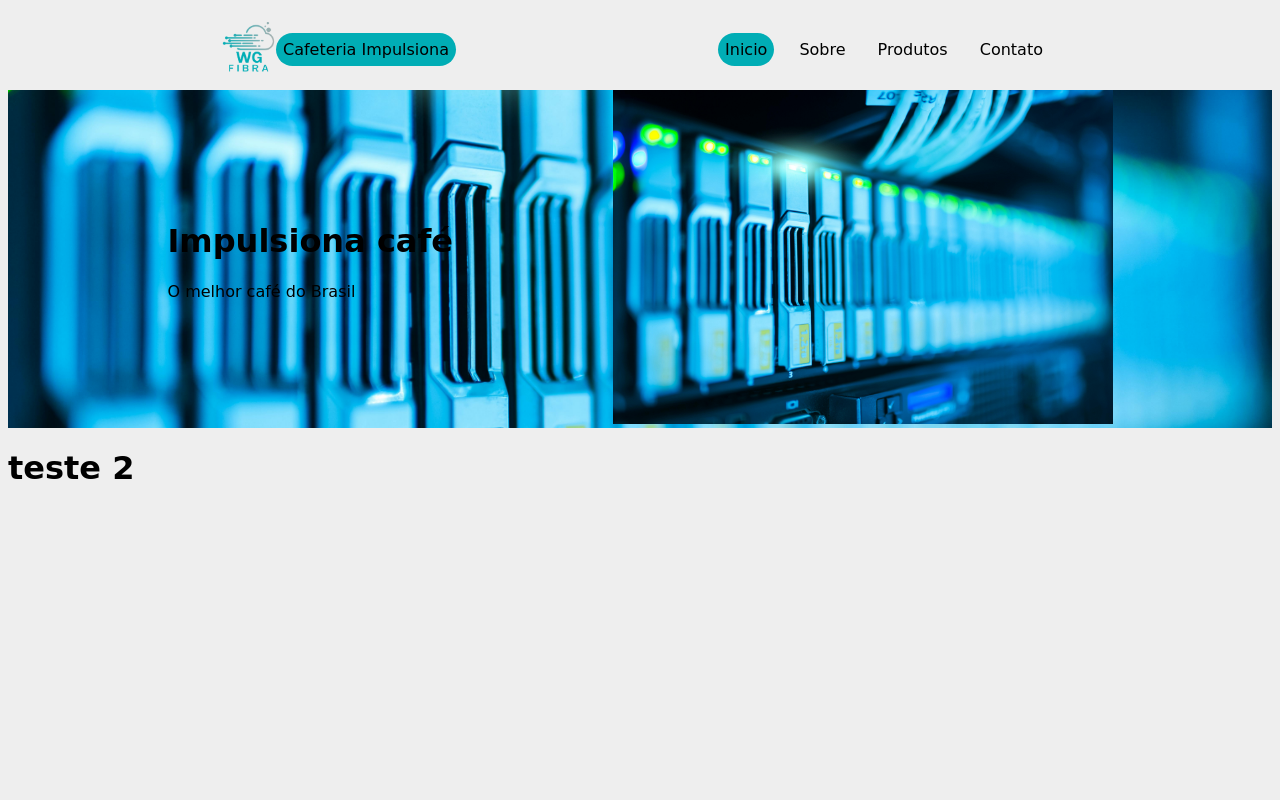
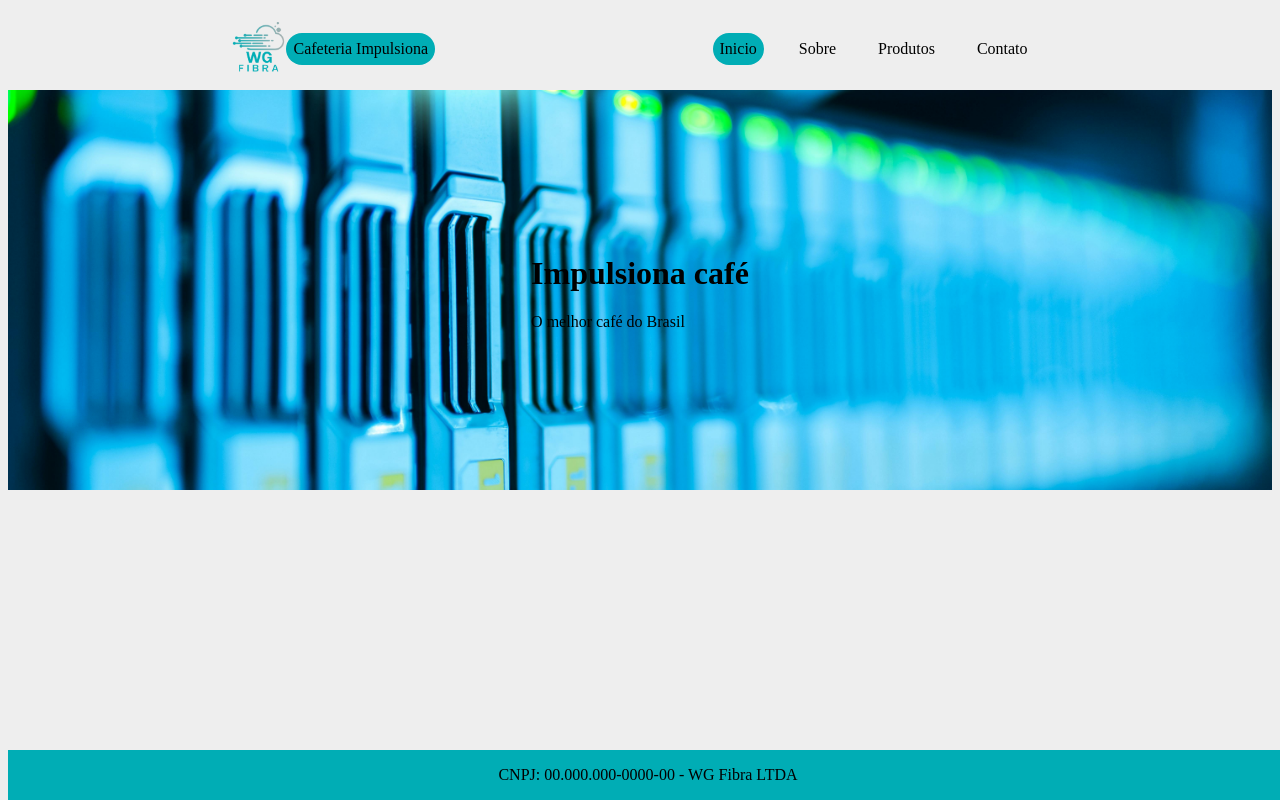
Before and after one commit to guibarrios/WB-fibra, a plain HTML site: page index.html in a window 1280 px wide. Drawn offline with Linux system fonts and the light colour scheme.

Commit message:
Atualizacao

```diff
--- a/index.html
+++ b/index.html
@@ -23,18 +23,15 @@
         </div>
     </header>
     <!-- PRINCIPAL -->
-    <main>
+    <main id="principal">
         <div>
             <h1>Impulsiona café</h1>
             <p>O melhor café do Brasil</p>
         </div>
-        <div class="borda-cafe">
-            <img id="tamanho-cafe" src="Media/server.jpg" alt="teste imagem">
-        </div>
      </main>
      <!-- RODAPE -->
      <footer>
-        <h1>teste 2</h1>
+        <p>CNPJ: 00.000.000-0000-00 - WG Fibra LTDA</p>
      </footer>
 </body>
 </html>
--- a/style.css
+++ b/style.css
@@ -1,5 +1,5 @@
 html{
-    font-family: cursive; /* alterando a fonte */
+    /* font-family: cursive; alterando a fonte */
     background-color: #EEEEEE;
 }
 
@@ -55,7 +55,10 @@ header a{ /* tira sublinhado e muda cor do link */
 }
 
 /* PRINCIPAL */
-main{ /* alinha section com a div que estão no main */
+main{
+    height: 400px;
+}
+#principal{ /* alinha section com a div que estão no main */
     display: flex;
     flex-direction: row;
     justify-content: space-evenly;
@@ -64,10 +67,14 @@ main{ /* alinha section com a div que estão no main */
     background-size: cover; /* Ajusta a imagem ao tamanho da tela */
     background-position: center; /* Centraliza a imagem */
 }
-.borda-cafe{ /* cria borda na imagem café principal */
-    background-color: #red;
-    border-radius: 500px;
+
+/* RODAPE */
+footer{
+    /* display: flex;
+    justify-content: center; */
+    background-color: #00ADB5;
+    text-align: center;
+    position: fixed;
+    width: 100%;
+    bottom: 0;
 }
-.borda-cafe img{ /* define tamanho da imagem */
-    width: 500px;
-}
```
Also changed, not shown: Paginas/Contato.html (+8 -1 lines), Paginas/Produtos.html (+8 -1 lines), Paginas/Sobre.html (+8 -1 lines), Media/Blue Cloud Flat Technology Free Logo.png (deleted), Media/logo1.png (deleted), Media/logo2.png (deleted).
